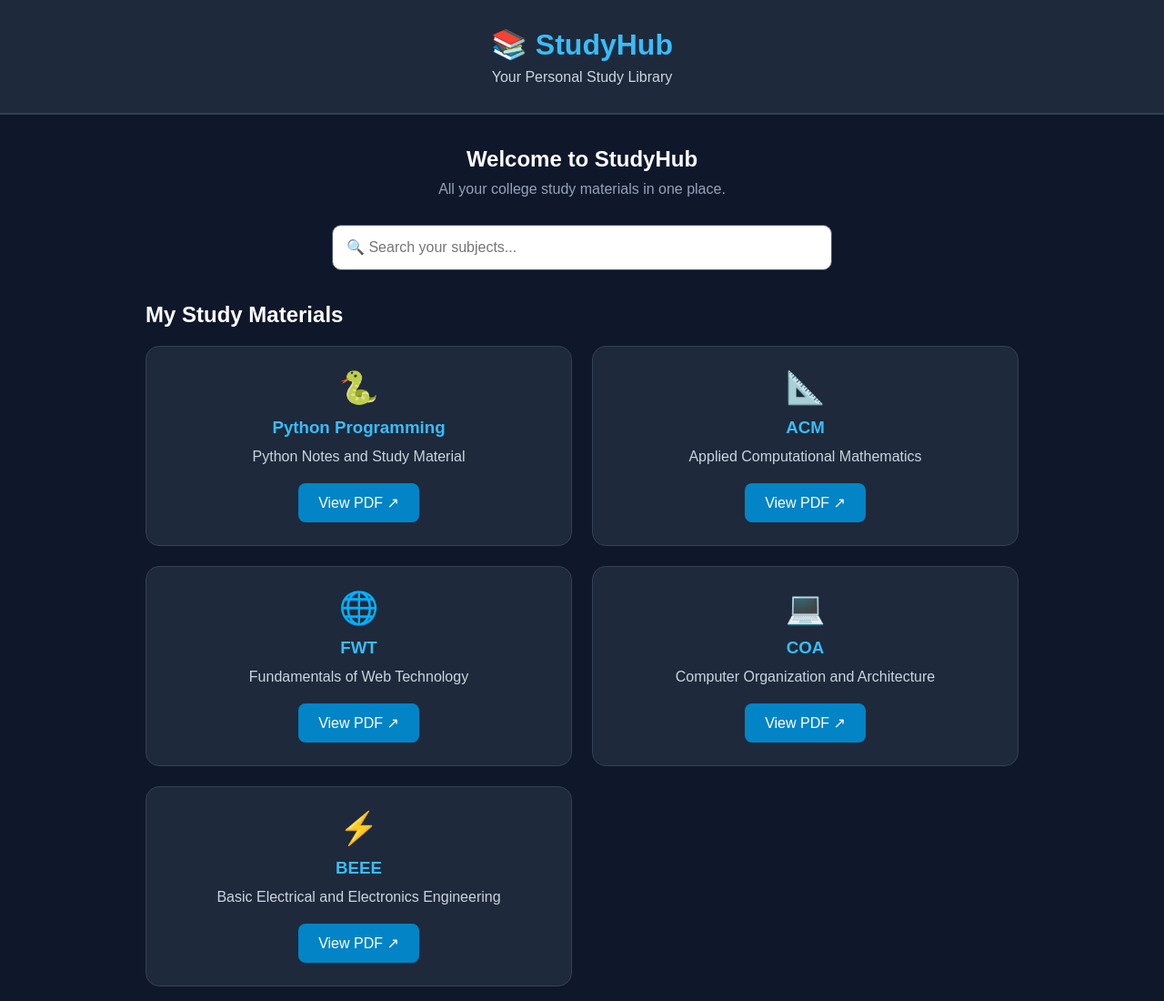
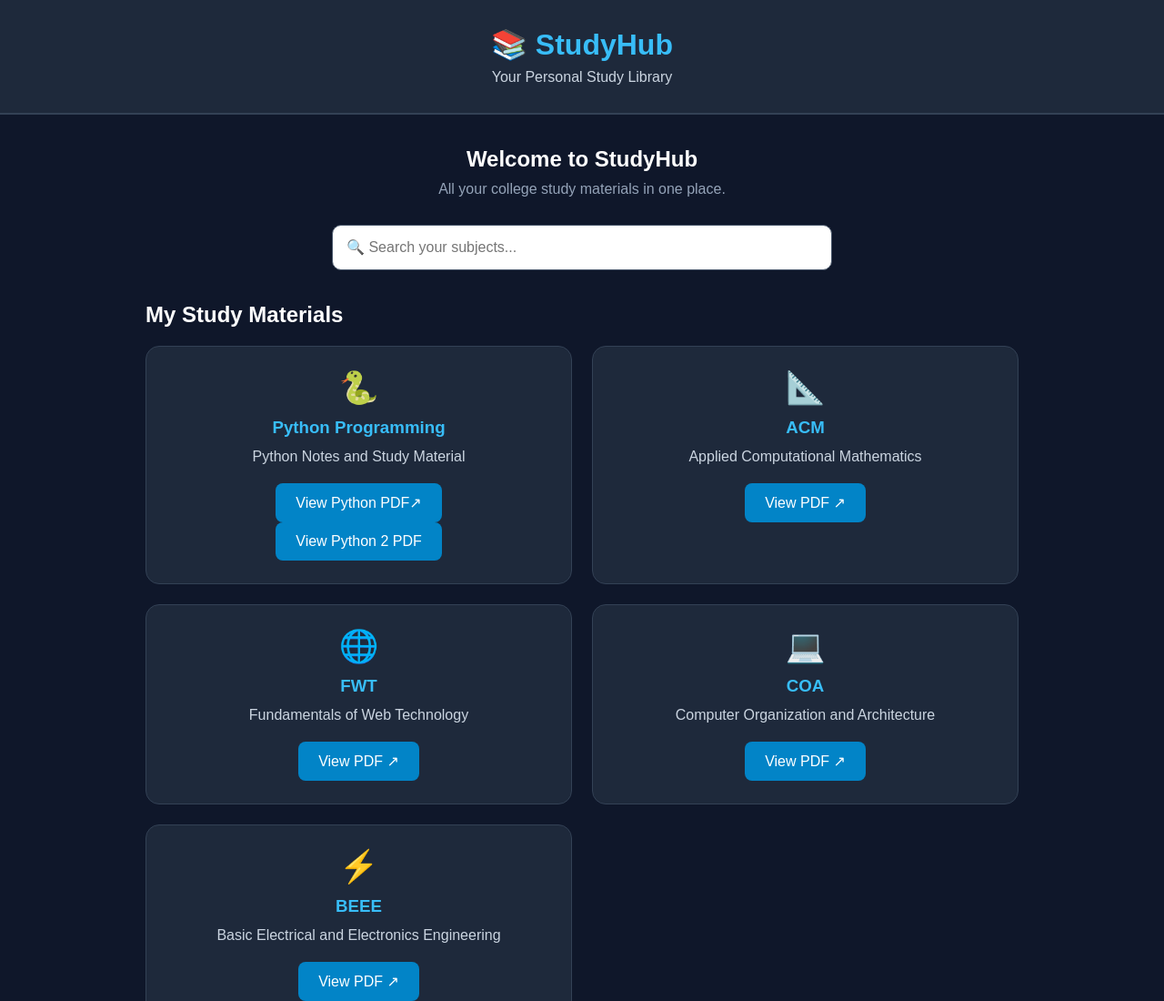
Before and after one commit to saisalunke8507-png/studyhub, a plain HTML site: page index.html in a window 1280 px wide. Shown: the top 1100 px of the page at 91% size. Drawn offline with Linux system fonts and the light colour scheme.

Commit message:
Update index.html

```diff
--- a/index.html
+++ b/index.html
@@ -42,8 +42,12 @@
                 <div class="subject-icon">🐍</div>
                 <h3>Python Programming</h3>
                 <p>Python Notes and Study Material</p>
-                <a href="pdf/python.pdf" target="_blank" rel="noopener">
-                    View PDF ↗
+                <a href="pdf/PYTHON/python.pdf" target="_blank" rel="noopener">
+                    View Python PDF↗
+                </a>
+                <br>
+                <a href="pdf/PYTHON/python2.pdf" target="_blank" rel="noopener">
+                    View Python 2 PDF
                 </a>
             </article>
 
```
